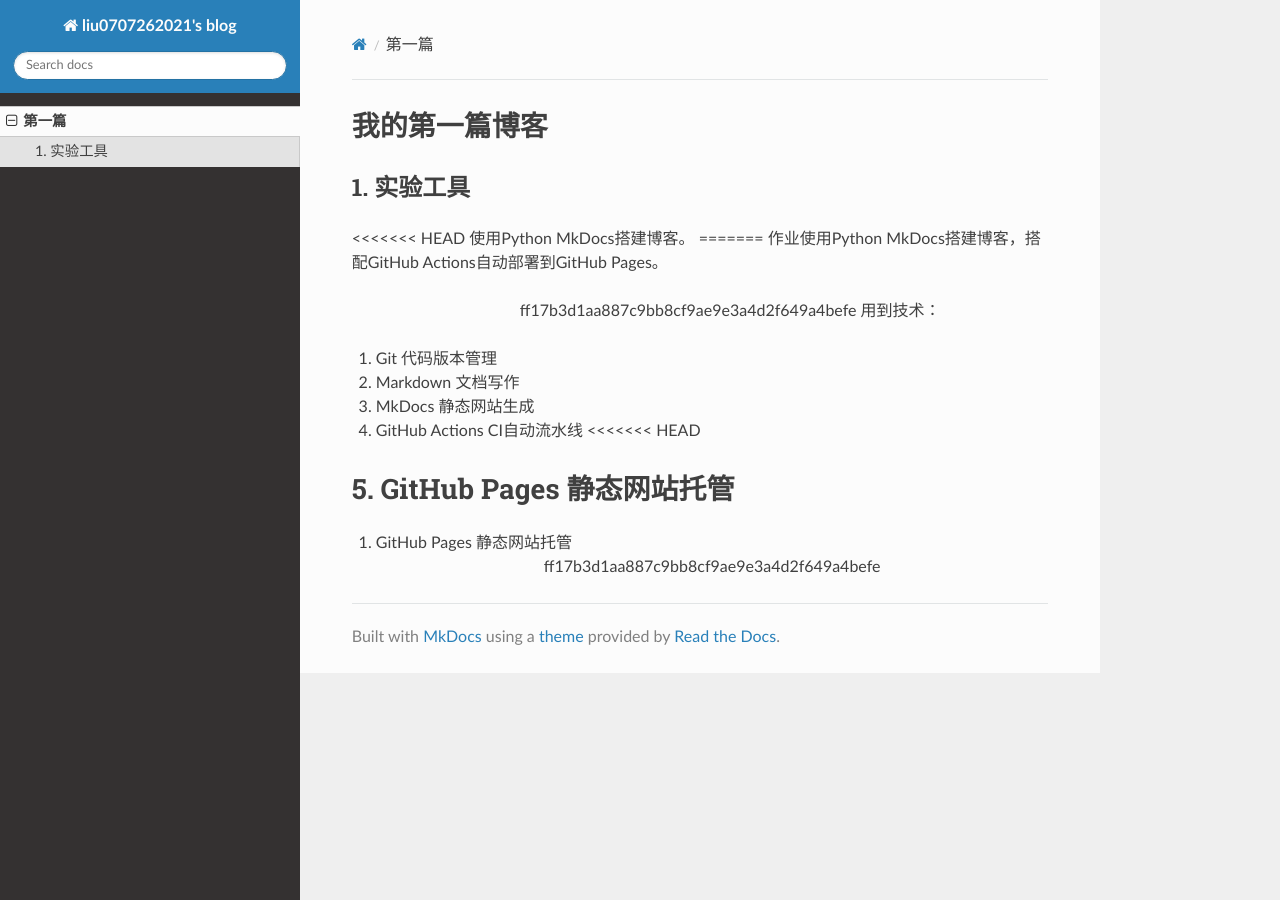
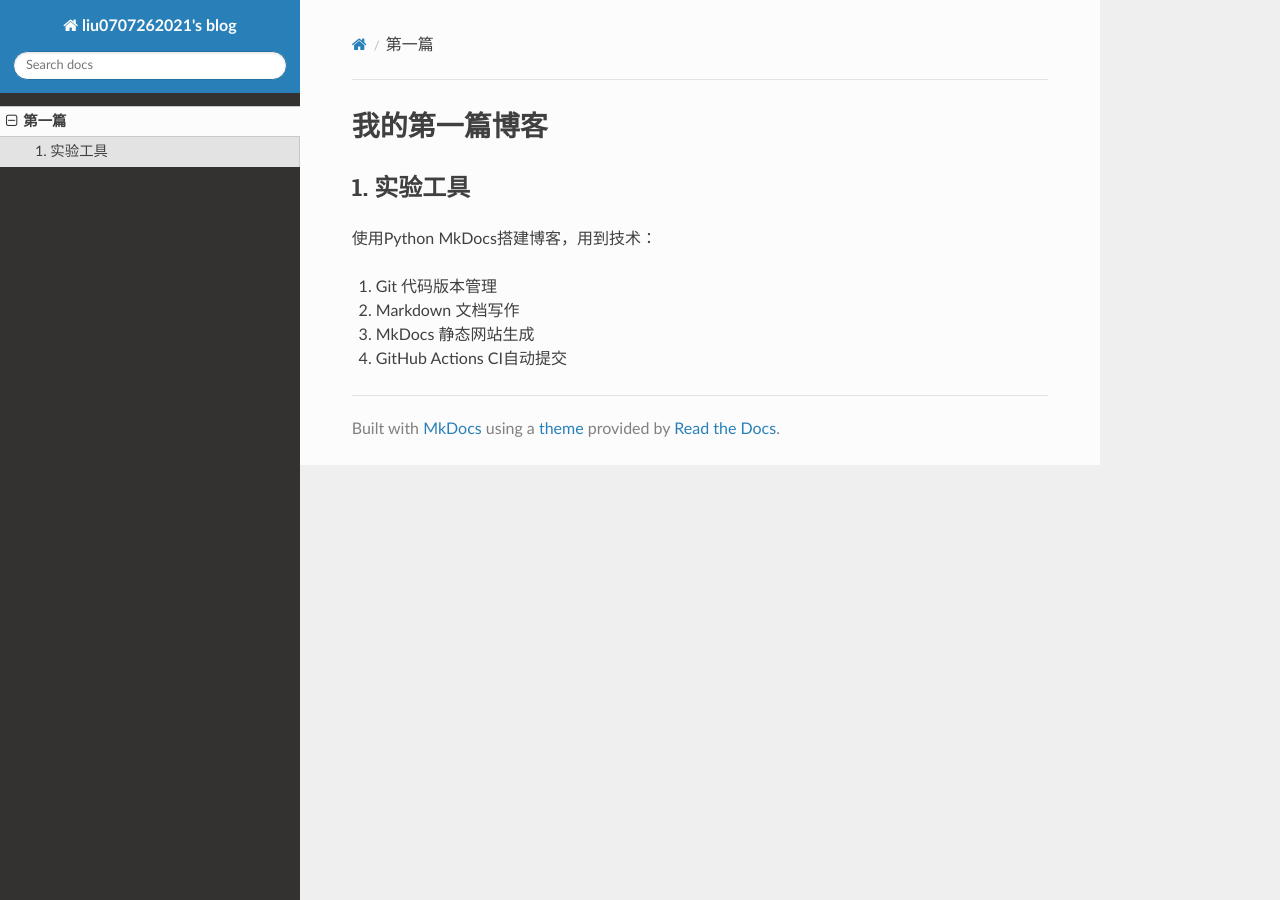
Before and after one commit to liu0707262021/my-blog-demo, an MkDocs documentation site: the page built from docs/first-article.md, in a window 1280 px wide. Built offline with MkDocs 1.6.1, drawn with Linux system fonts in a browser that asks for light colours; nearby versions of some CDN libraries.

Commit message:
修改bug

```diff
--- a/docs/first-article.md
+++ b/docs/first-article.md
@@ -1,11 +1,7 @@
 # 我的第一篇博客
 ## 1. 实验工具
-<<<<<<< HEAD
-使用Python MkDocs搭建博客。
-=======
-作业使用Python MkDocs搭建博客，搭配GitHub Actions自动部署到GitHub Pages。
->>>>>>> ff17b3d1aa887c9bb8cf9ae9e3a4d2f649a4befe
-用到技术：
+
+使用Python MkDocs搭建博客，用到技术：
 
 1. Git 代码版本管理
 
@@ -13,10 +9,4 @@
 
 3. MkDocs 静态网站生成
 
-4. GitHub Actions CI自动流水线
-<<<<<<< HEAD
-
-5. GitHub Pages 静态网站托管
-=======
-5. GitHub Pages 静态网站托管
->>>>>>> ff17b3d1aa887c9bb8cf9ae9e3a4d2f649a4befe
+4. GitHub Actions CI自动提交
```
